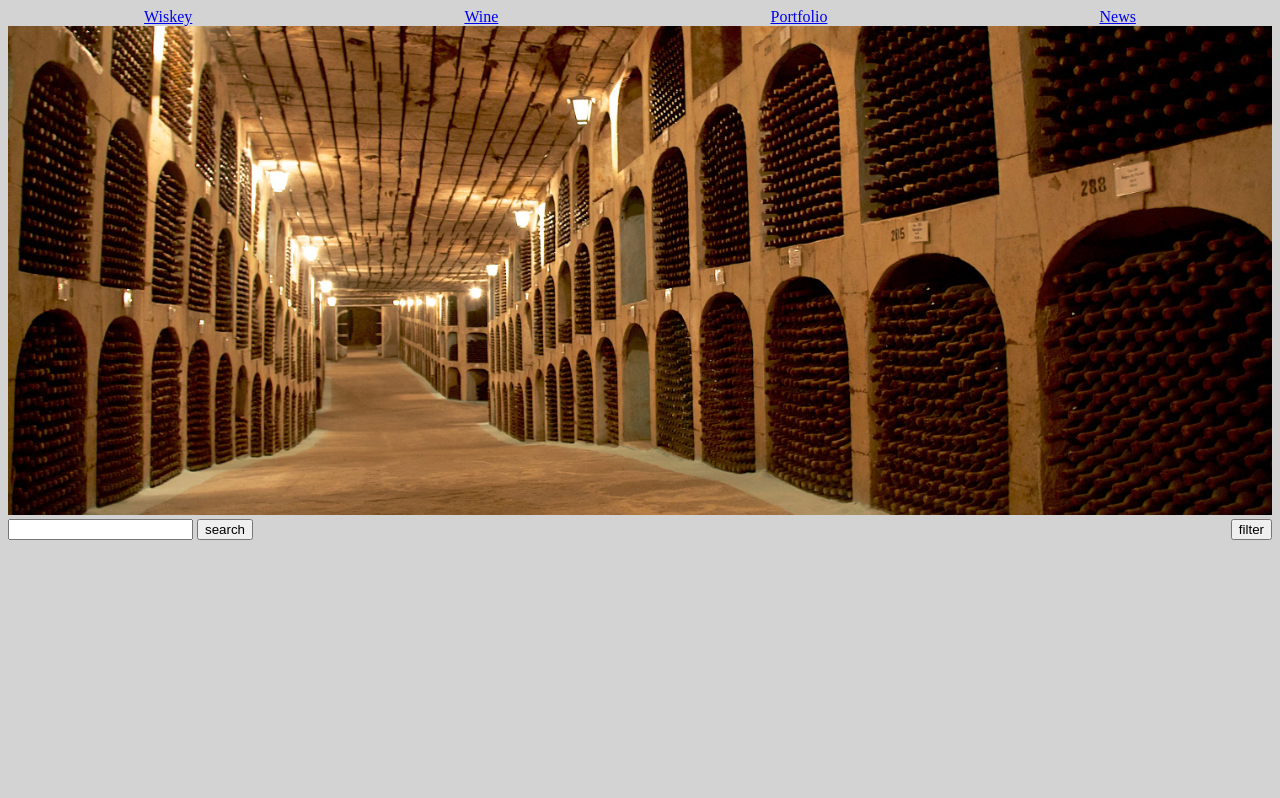
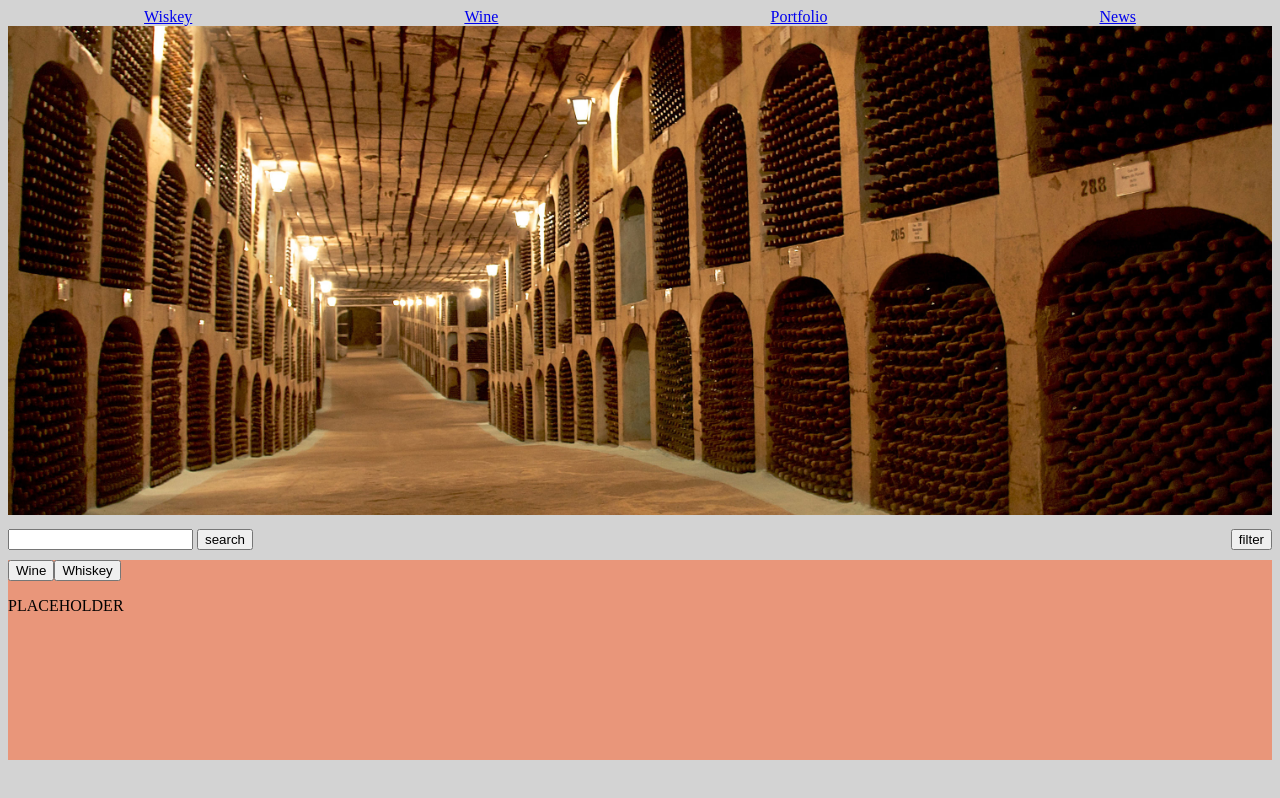
Before and after one commit to AlexanderEnache/finalProject, a website: page public/index.html in a window 1280 px wide. Drawn offline with nearby package versions, Linux system fonts and the light colour scheme; some packages are replaced by stand-ins of ours.

Commit message:
added styling to match wires that julia mocked up

```diff
--- a/public/Assets/styles.css
+++ b/public/Assets/styles.css
@@ -12,7 +12,33 @@ nav {
 }
 
 .wine-search-bar {
+    margin-top: 10px;
     display: flex;
     flex-direction: row;
     justify-content: space-between;
 }
+
+.wine-price-graph {
+    border: 0px solid;
+    background-color: darksalmon;
+    width: 100%;
+    min-height: 200px;
+}
+
+.price-graph-container {
+    border: 0px solid;
+    width: 100%;
+    min-height: 200px;
+    margin-top:10px;
+}
+
+.price-graph-chooser {
+    display: flex;
+    flex-direction: row;
+}
+
+.price-graph {
+    background-color: darksalmon;
+    width: 100%;
+    min-height: 200px;
+}
--- a/public/main.html
+++ b/public/main.html
@@ -3,3 +3,17 @@
 <div><input type="text"> <button>search</button></div>
 <div><button>filter</button></div>
 </section>
+
+<section class="price-graph-container">
+
+
+<div class="price-graph">
+        <div class="price-graph-chooser">
+
+                <button>Wine</button>
+                <button>Whiskey</button>
+
+           </div>
+<p>PLACEHOLDER</p>
+</div>
+</section>
```
